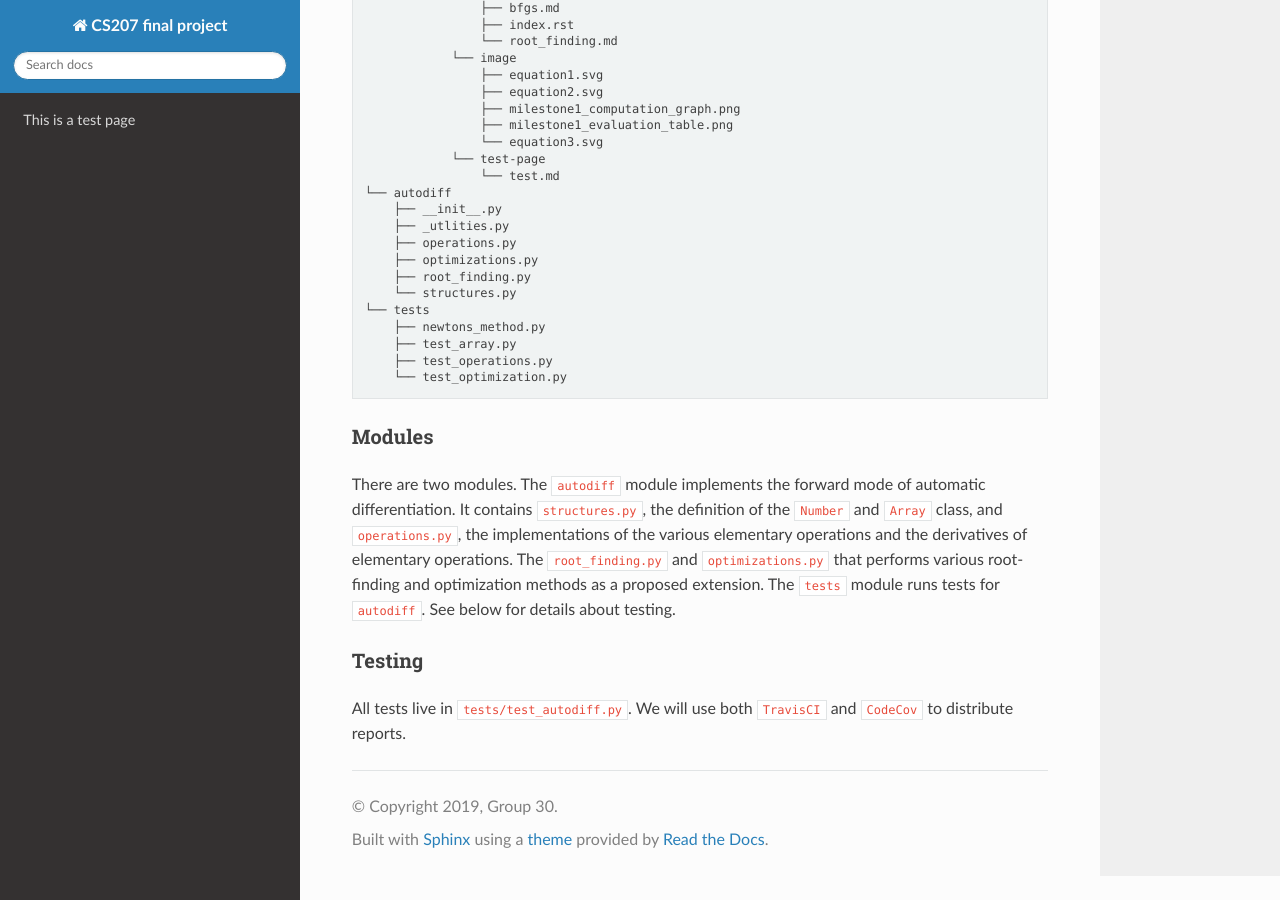
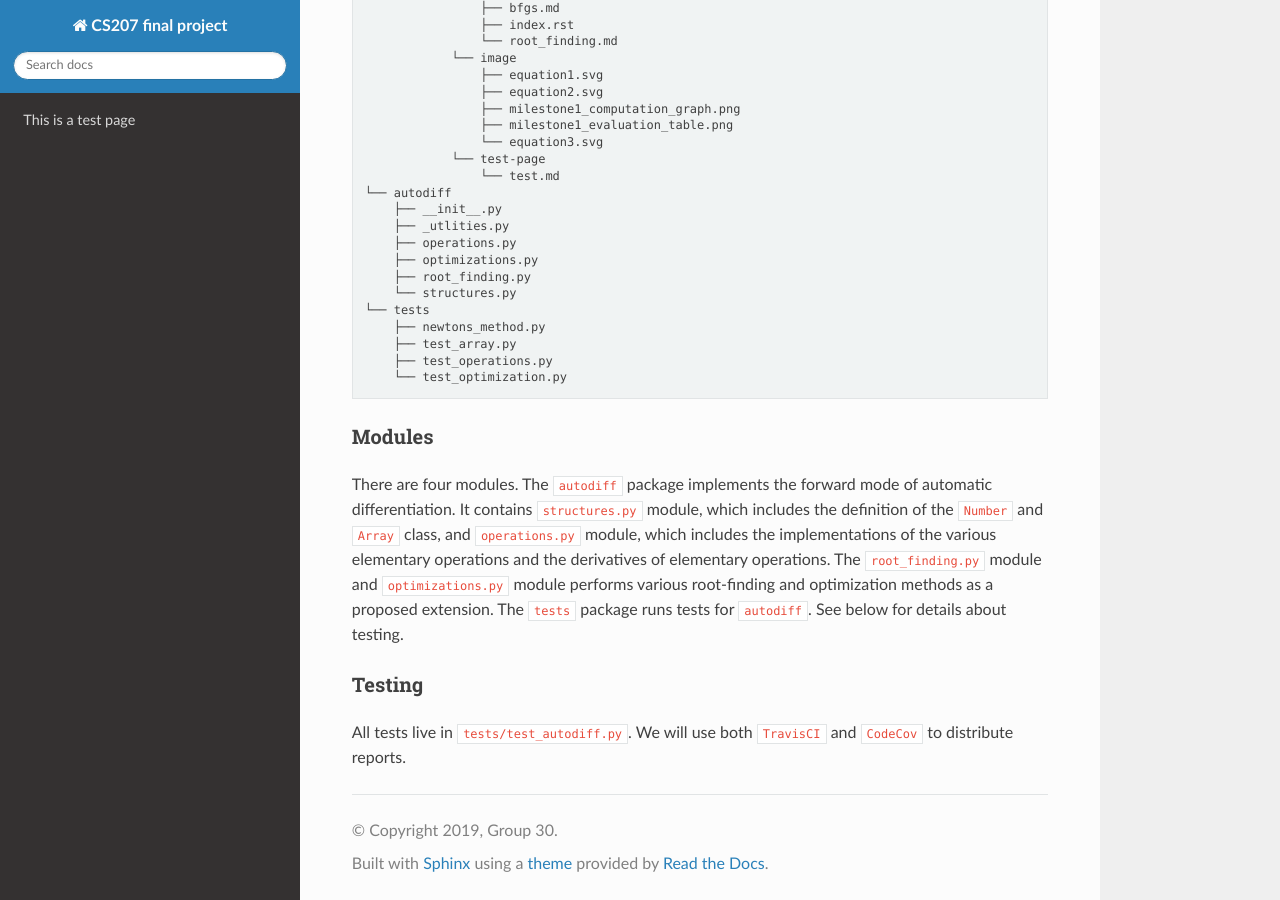
Before and after one commit to rocketscience0/cs207-FinalProject, a Sphinx documentation site: the page built from docs/source/software_organization.md, in a window 1280 px wide and 900 px high, scrolled down 817 px. Built offline with Sphinx 7.4.7 and the Read the Docs theme 2.0.0, drawn with Linux system fonts in a browser that asks for light colours.

Commit message:
added documentation

```diff
--- a/docs/source/software_organization.md
+++ b/docs/source/software_organization.md
@@ -65,7 +65,7 @@
 
 #### Modules
 
-There are two modules. The `autodiff` module implements the forward mode of automatic differentiation. It contains `structures.py`, the definition of the `Number` and `Array` class, and `operations.py`, the implementations of the various elementary operations and the derivatives of elementary operations. The `root_finding.py` and `optimizations.py` that performs various root-finding and optimization methods as a proposed extension. The `tests` module runs tests for `autodiff`. See below for details about testing.
+There are four modules. The `autodiff` package implements the forward mode of automatic differentiation. It contains `structures.py` module, which includes the definition of the `Number` and `Array` class, and `operations.py` module, which includes the implementations of the various elementary operations and the derivatives of elementary operations. The `root_finding.py` module and `optimizations.py` module performs various root-finding and optimization methods as a proposed extension. The `tests` package runs tests for `autodiff`. See below for details about testing.
 
 #### Testing
 All tests live in `tests/test_autodiff.py`. We will use both `TravisCI` and `CodeCov` to distribute reports.
```
